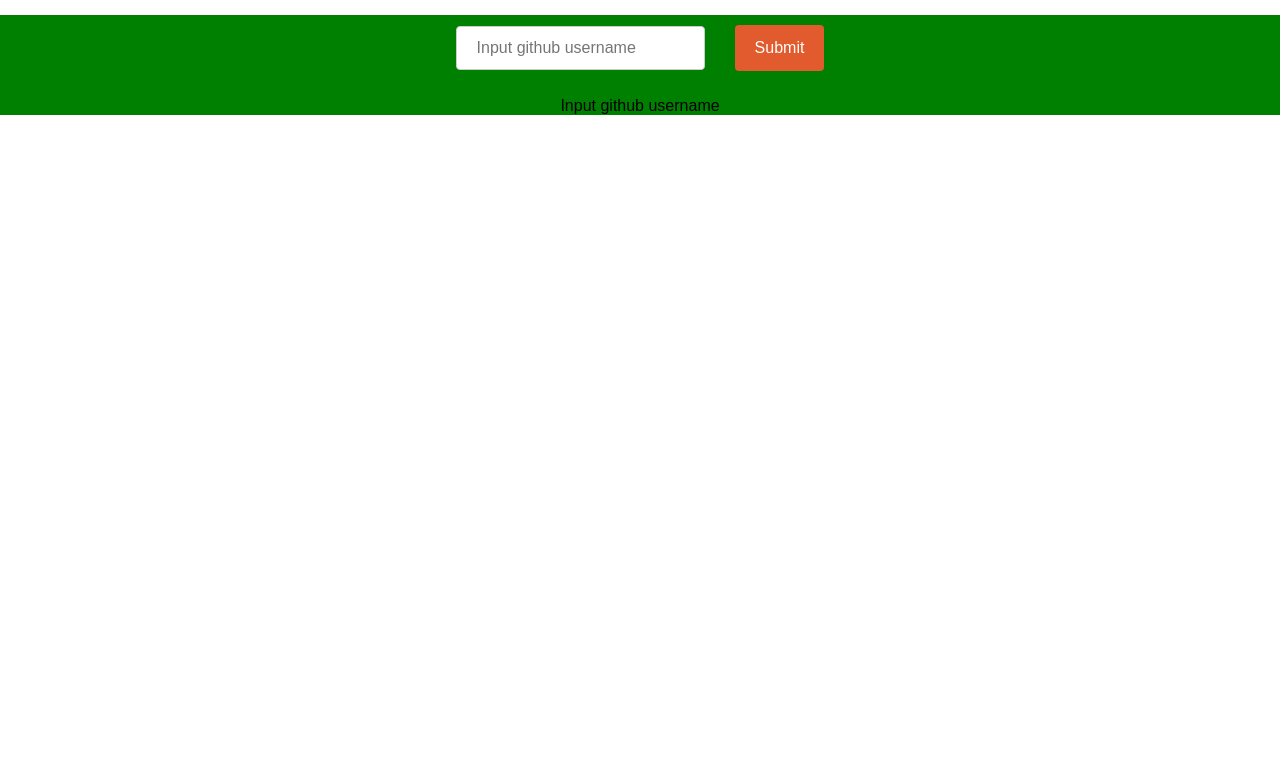
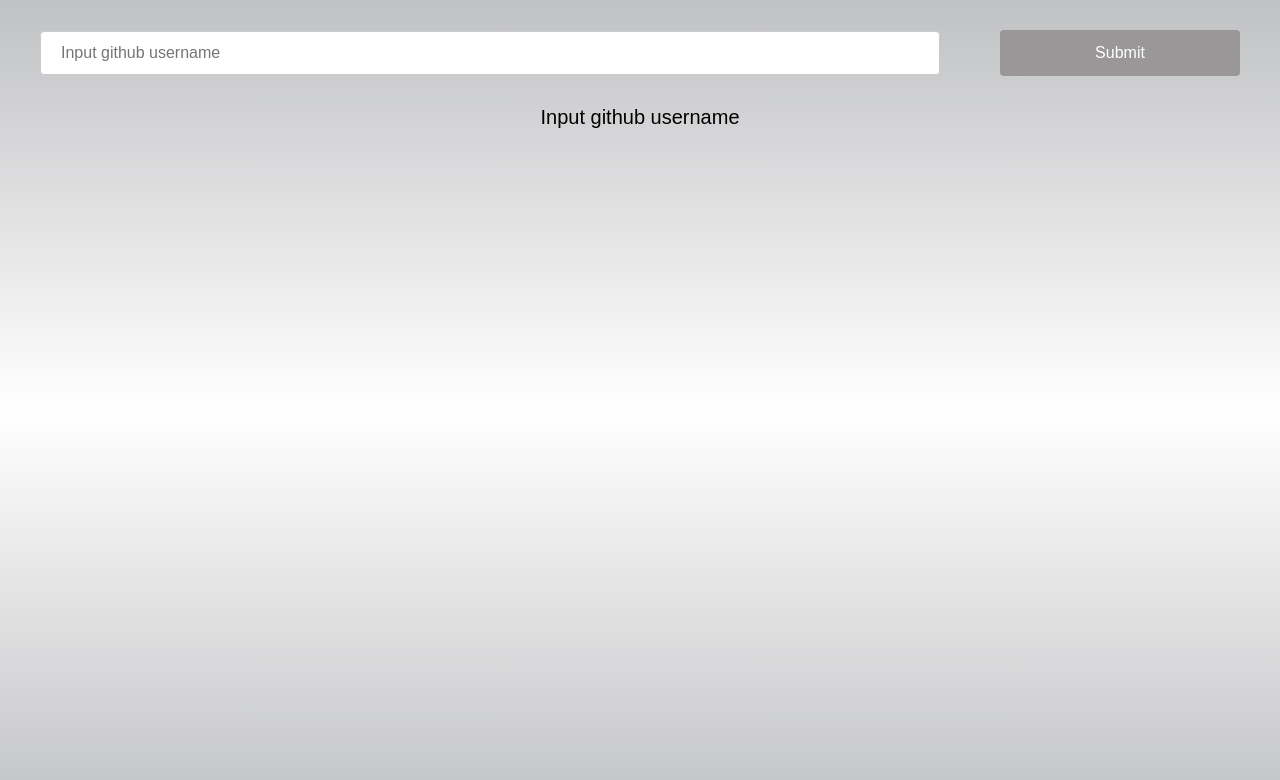
Before and after one commit to meimeimelo/reactSearchData, a React (Create React App) app: page / in a window 1280 px wide. Shown: the top 780 px of the page. Built offline with nearby package versions, Linux system fonts and the light colour scheme.

Commit message:
update style

```diff
--- a/src/App.css
+++ b/src/App.css
@@ -1,6 +1,6 @@
 .App {
-  text-align: center;
-  background-color: green;
+  width: 100%;
+  /*text-align: center;*/
 }
 
 /*.App-logo {
--- a/src/index.css
+++ b/src/index.css
@@ -1,5 +1,21 @@
 body {
+  height: 100%;
+  min-height: 100vh;
+  overflow: auto;
+  background: -webkit-linear-gradient(#C0C1C3, #FFFFFF, #C0C1C3); /* For Safari 5.1 to 6.0 */
+  background: -o-linear-gradient(#C0C1C3, #FFFFFF, #C0C1C3); /* For Opera 11.1 to 12.0 */
+  background: -moz-linear-gradient(#C0C1C3, #FFFFFF, #C0C1C3); /* For Firefox 3.6 to 15 */
+  background: linear-gradient(#C0C1C3, #FFFFFF, #C0C1C3); /* Standard syntax (must be last) */
   margin: 0;
   padding: 0;
   font-family: sans-serif;
+  /*background-color: #C5C6C8;*/
+  /*background: rgba(190,191,193,1);
+  background: -moz-linear-gradient(top, rgba(190,191,193,1) 0%, rgba(252,252,252,1) 19%, rgba(255,255,255,1) 20%, rgba(255,255,255,1) 50%, rgba(255,255,255,1) 80%, rgba(190,191,193,1) 100%);
+  background: -webkit-gradient(left top, left bottom, color-stop(0%, rgba(190,191,193,1)), color-stop(19%, rgba(252,252,252,1)), color-stop(20%, rgba(255,255,255,1)), color-stop(50%, rgba(255,255,255,1)), color-stop(80%, rgba(255,255,255,1)), color-stop(100%, rgba(190,191,193,1)));
+  background: -webkit-linear-gradient(top, rgba(190,191,193,1) 0%, rgba(252,252,252,1) 19%, rgba(255,255,255,1) 20%, rgba(255,255,255,1) 50%, rgba(255,255,255,1) 80%, rgba(190,191,193,1) 100%);
+  background: -o-linear-gradient(top, rgba(190,191,193,1) 0%, rgba(252,252,252,1) 19%, rgba(255,255,255,1) 20%, rgba(255,255,255,1) 50%, rgba(255,255,255,1) 80%, rgba(190,191,193,1) 100%);
+  background: -ms-linear-gradient(top, rgba(190,191,193,1) 0%, rgba(252,252,252,1) 19%, rgba(255,255,255,1) 20%, rgba(255,255,255,1) 50%, rgba(255,255,255,1) 80%, rgba(190,191,193,1) 100%);
+  background: linear-gradient(to bottom, rgba(190,191,193,1) 0%, rgba(252,252,252,1) 19%, rgba(255,255,255,1) 20%, rgba(255,255,255,1) 50%, rgba(255,255,255,1) 80%, rgba(190,191,193,1) 100%);
+  filter: progid:DXImageTransform.Microsoft.gradient( startColorstr='#bebfc1', endColorstr='#bebfc1', GradientType=0 );*/
 }
--- a/src/search/SearchContent.js
+++ b/src/search/SearchContent.js
@@ -10,9 +10,21 @@ class SearchContent extends Component {
     const renderFollowerSection = items.map((value, index) => {
       const { follower_name, repo_name } = value
       return (
-        <li key={`${listType}${index}`}>
-          { userListType[listType] === userListType['repository'] ? repo_name : follower_name }
-        </li>
+        <div key={`${listType}${index}`} className='contentItemList'>
+          { userListType[listType] === userListType['repository']
+            ? <div className='itemTableCell'>
+                <a href='#'>{ repo_name }</a>
+              </div>
+            : <div className='displayTable'>
+                <div className='logoTableCell'>
+                  <img src="https://www.w3schools.com/images/w3schools_green.jpg" alt="FollowerAvatarImg" />
+                 </div>
+                 <div className='itemTableCell'>
+                   { follower_name }
+                 </div>
+              </div>
+           }
+        </div>
       )
     })
 
@@ -24,22 +36,36 @@ class SearchContent extends Component {
     const searchInfo = searchData.map((value, index) => {
       return (
         <div key={index} className='searchContent'>
-          <div>
-            <p>
-              {value.user_name}
-            </p>
+          <div className='contentCard'>
+            <div className='displayTable'>
+              <div className='userUrlAvatar'>
+                <img src="https://www.w3schools.com/images/w3schools_green.jpg" alt="userUrlAvatarImg" />
+              </div>
+              <div className='userInfo'>
+                <div className='userNameText'>
+                  {value.user_name}
+                </div>
+
+                <div>
+                  <p className='nonMarginBottom'>Bio:</p>
+                  <p className='nonMarginTop'>{value.user_bio}</p>
+                </div>
+
+                <div className='displayTable'>
+                  <div className='userDisplayTableCell'>
+                    <p>Followers:</p>
+                    { this.renderUserListInfo(value.user_follower, 'follwer') }
+                  </div>
+
+                  <div className='userDisplayTableCell'>
+                    <p>Repository:</p>
+                    { this.renderUserListInfo(value.user_repo, 'repository') }
+                  </div>
+                </div>
+              </div>
+
+            </div>
           </div>
-          <div>
-            <p>
-              {value.user_bio}
-            </p>
-          </div>
-          <ul>
-            { this.renderUserListInfo(value.user_follower, 'follwer') }
-          </ul>
-          <ul>
-            { this.renderUserListInfo(value.user_repo, 'repository') }
-          </ul>
         </div>
       )
     })
--- a/src/search/SearchFormContainer.js
+++ b/src/search/SearchFormContainer.js
@@ -26,7 +26,6 @@ class SearchFormContainer extends Component {
     event.preventDefault()
     const { searchInput } = this.state
     const searchOutput = mockupData.data.filter(value => value.user_name.toLowerCase() === searchInput)
-
     this.setState({
       onValueDisplay: true,
       searchData: searchOutput
@@ -35,9 +34,11 @@ class SearchFormContainer extends Component {
 
   renderActivityIndicator() {
     const { searchInput } = this.state
-    const activityIndicator = !!searchInput ? <p>Typing</p> : <p>Input github username</p>
-
-    return activityIndicator
+    return (
+      <p className='activityText'>
+        { searchInput ? 'Typing...' : 'Input github username' }
+      </p>
+    )
   }
 
   render() {
@@ -45,7 +46,7 @@ class SearchFormContainer extends Component {
     const { searchInput, onValueDisplay } = this.state
     return (
       <div className='searchFormContainer'>
-        <form onSubmit={this.onHandleSubmit}>
+        <form className='searchForm' onSubmit={this.onHandleSubmit}>
           <input
             type='text'
             placeholder='Input github username'
--- a/src/search/styles.css
+++ b/src/search/styles.css
@@ -1,17 +1,30 @@
 .searchFormContainer {
   min-width: 1200px;
-  /*width: 100%;*/
-  margin-top: 15px;
-  margin-bottom: 15px;
-  /*background-color: red;*/
+  width: 80%;
+  margin: 20px auto;
 }
 
 /*Input styles*/
+.searchForm {
+  text-align: center;
+}
+
+input[type=text], select {
+  width: 75%;
+  margin: 10px 0;
+  padding: 12px 20px;
+  display: inline-block;
+  border: 1px solid #ccc;
+  border-radius: 4px;
+  box-sizing: border-box;
+  font-size: 16px;
+}
+
 input[type=submit] {
-  /*width: 20%;*/
-  background-color: #E25B2E;
+  width: 20%;
+  background-color: #999798;
   color: white;
-  margin: 10px 15px;
+  margin: 10px 0 10px 5%;
   padding: 14px 20px;
   border: none;
   border-radius: 4px;
@@ -20,21 +33,90 @@ input[type=submit] {
 }
 
 input[type=submit]:hover {
-  background-color: #E73C2F;
+  background-color: #E25B2E;
 }
 
-input[type=text], select {
-  /*width: 80%;*/
-  margin: 10px 15px;
-  padding: 12px 20px;
-  display: inline-block;
-  border: 1px solid #ccc;
-  border-radius: 4px;
-  box-sizing: border-box;
-  font-size: 16px;
+.activityText {
+  text-align: center;
+  font-size: 20px;
 }
 
 .searchContent {
-  padding: 20px;
-  background-color: blue;
+  margin: 40px 0;
 }
+
+.displayTable {
+  display: table;
+  width: 100%;
+}
+
+.userUrlAvatar {
+  display: table-cell;
+  text-align: center;
+  width: 15%;
+  vertical-align: top;
+}
+
+.userUrlAvatar img {
+  height: 100px;
+  width: 100px;
+}
+
+.userInfo {
+  display: table-cell;
+  width: 85%;
+  vertical-align: top;
+}
+
+.userNameText {
+  font-size: 22px;
+  font-weight: bold;
+}
+
+.userDisplayTableCell {
+  display: table-cell;
+  width: 50%;
+}
+
+.contentCard {
+  padding: 30px 30px 80px;
+  background-color: #FFFFFF;
+  border: 1px solid #D6D6D8;
+  border-radius: 10px;
+}
+
+.nonMarginTop {
+  margin-top: 0;
+}
+
+.nonMarginBottom {
+  margin-bottom: 0;
+}
+
+.logoTableCell {
+  width: 15%;
+  display: table-cell;
+}
+
+.logoTableCell img {
+  height: 50px;
+  width: 50px;
+  vertical-align: middle;
+}
+
+.contentItemList {
+  margin-bottom: 10px;
+}
+
+.itemTableCell {
+  width: 85%;
+  height: 50px;
+  display: table-cell;
+  vertical-align: middle;
+  padding-left: 10px
+}
+
+.itemTableCell a{
+  text-decoration: none;
+  color: #007B85;
+}
```
